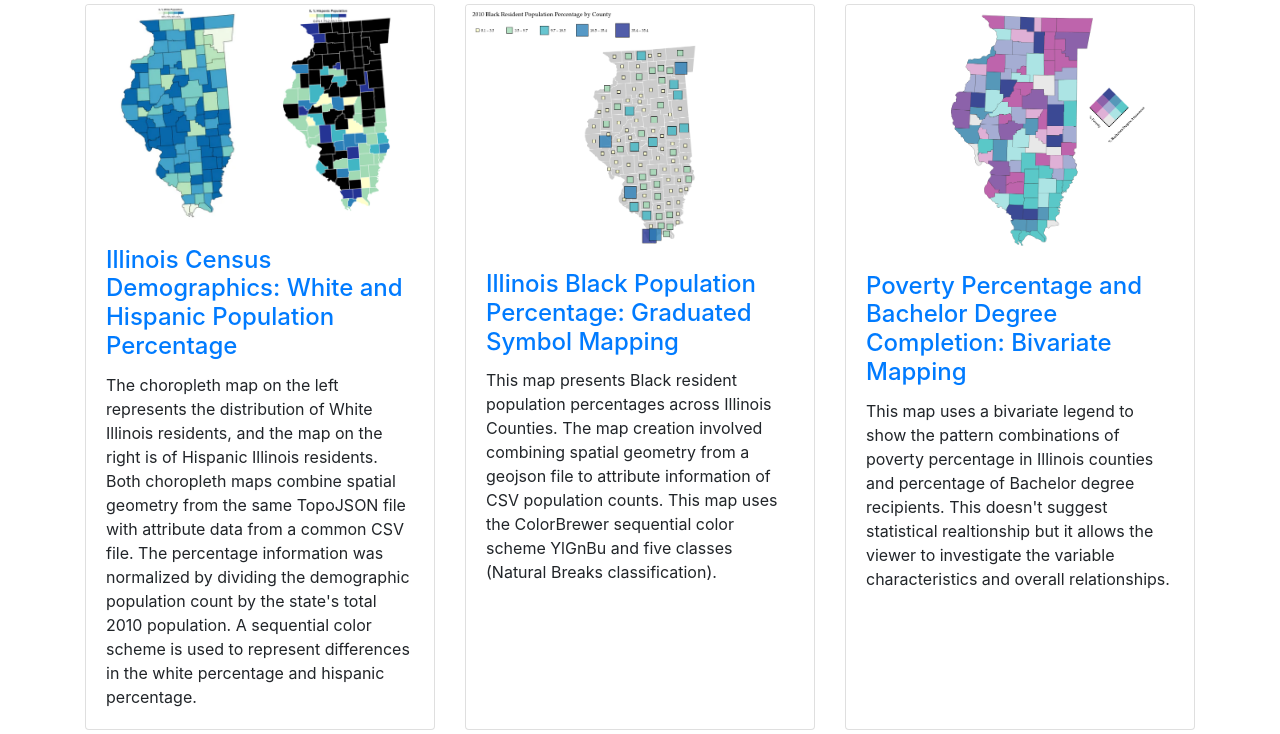
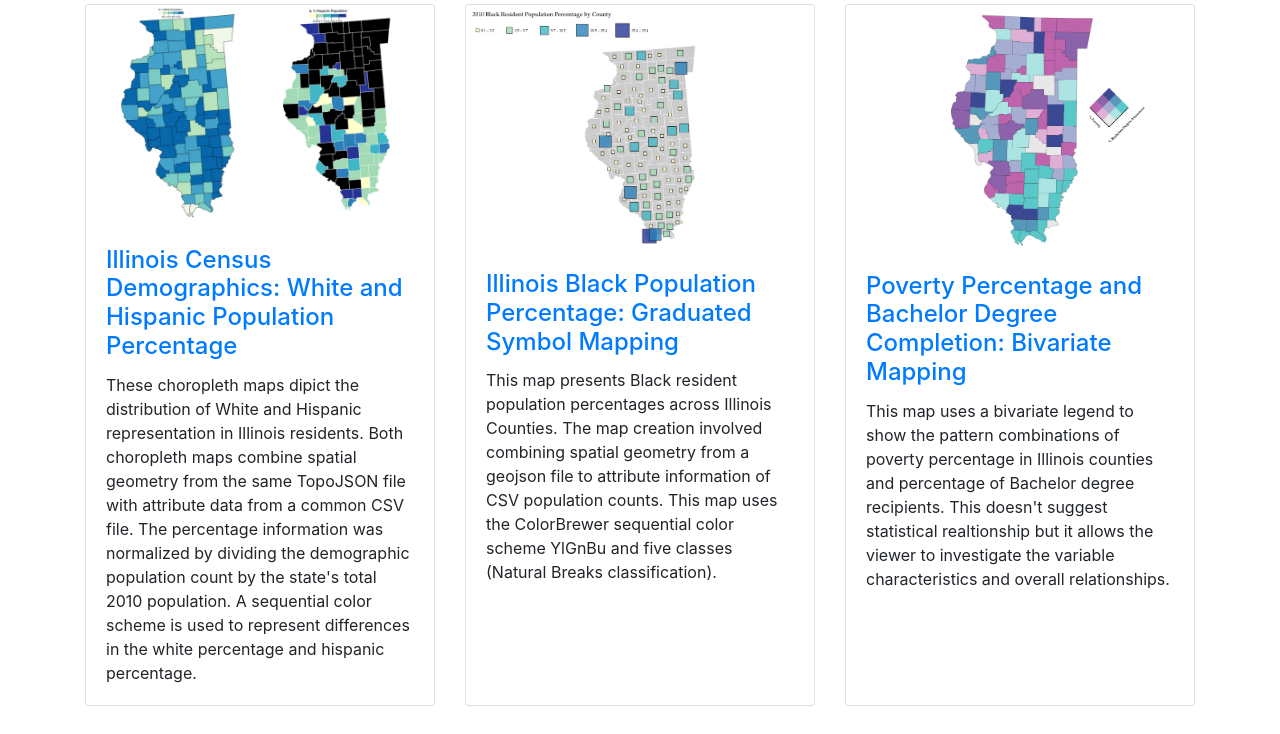
Before and after one commit to geog3540/kbyriel, a website: page index.html in a window 1280 px wide. Shown: the part 196-930 px from the top of the page. Drawn offline with Linux system fonts and the light colour scheme.

Commit message:
Update description of choropleth maps in index.html

```diff
--- a/index.html
+++ b/index.html
@@ -71,7 +71,7 @@
                   Illinois Census Demographics: White and Hispanic Population Percentage
               </a>
               </h4>
-              <p class="card-text">The choropleth map on the left represents the distribution of White Illinois residents, and the map on the right is of Hispanic Illinois residents. Both choropleth maps combine spatial geometry from the same TopoJSON file with attribute data from a common CSV file. The percentage information was normalized by dividing the demographic population count by the state's total 2010 population. A sequential color scheme is used to represent differences in the white percentage and hispanic percentage.</p>
+              <p class="card-text">These choropleth maps dipict the distribution of White and Hispanic representation in Illinois residents. Both choropleth maps combine spatial geometry from the same TopoJSON file with attribute data from a common CSV file. The percentage information was normalized by dividing the demographic population count by the state's total 2010 population. A sequential color scheme is used to represent differences in the white percentage and hispanic percentage.</p>
              </div>
           </div>
         </div>
```
